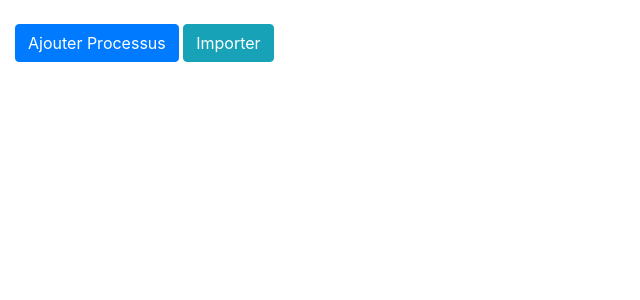
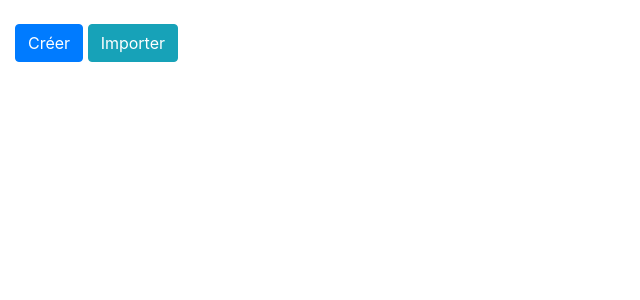
Before and after one commit to bts-lasalle-avignon-projets/ergonomic-workstation-2025, a PHP site: page /processus in a window 1280 px wide. Shown: the part 56-356 px from the top of the page, without its empty margins (0-640 px from the left). Run offline with PHP 8.4, Linux system fonts and the light colour scheme; data that the repository does not hold is empty.

Commit message:
textearea et creer

```diff
--- a/ModuleCreation/www/views/Processus/add.php
+++ b/ModuleCreation/www/views/Processus/add.php
@@ -10,7 +10,7 @@
 			</div>
 			<div class="form-group">
 				<label for="descriptionProcessus">Description</label>
-				<input type="text" name="descriptionProcessus" class="form-control" id="descriptionProcessus" required>
+				<textarea class="form-control" name="desciptionProcessus" id="descriptionProcessus" rows="4" required>Description Processus</textarea>
 			</div>
 			<div class="form-group">
 				<label for="image">Image :</label>
--- a/ModuleCreation/www/views/Processus/index.php
+++ b/ModuleCreation/www/views/Processus/index.php
@@ -1,5 +1,5 @@
 <div class="col-12">
-	<a class="btn btn-primary btn-share mt-0" href="<?php echo ROOT_PATH; ?>processus/add">Ajouter Processus</a>
+	<a class="btn btn-primary btn-share mt-0" href="<?php echo ROOT_PATH; ?>processus/add">Créer</a>
 	<a class="btn btn-info btn-share mt-0" href="<?php echo ROOT_PATH; ?>processus/import">Importer</a>
 	<?php foreach ($datas as $item) : ?>
 		<div class="card mb-4">
```
